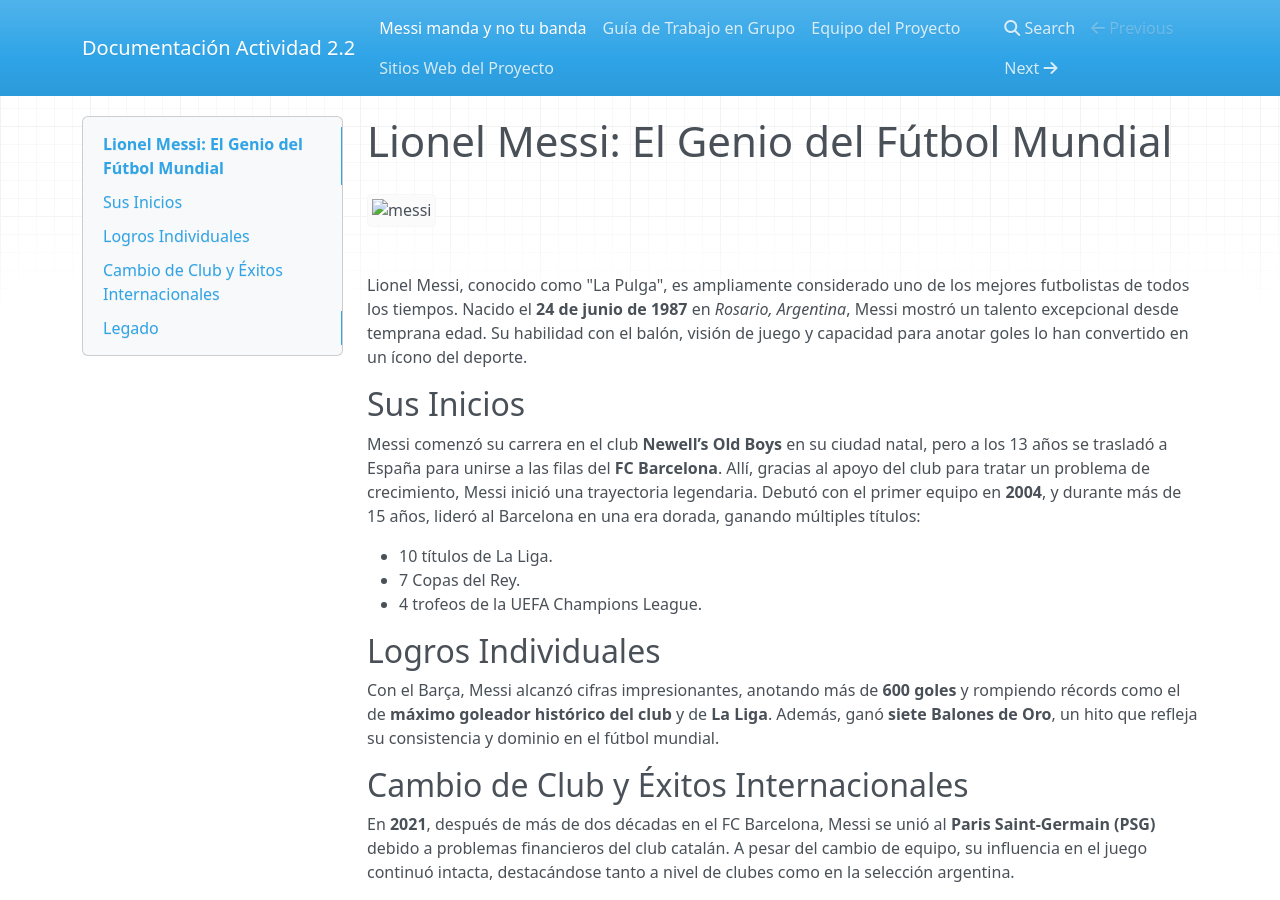
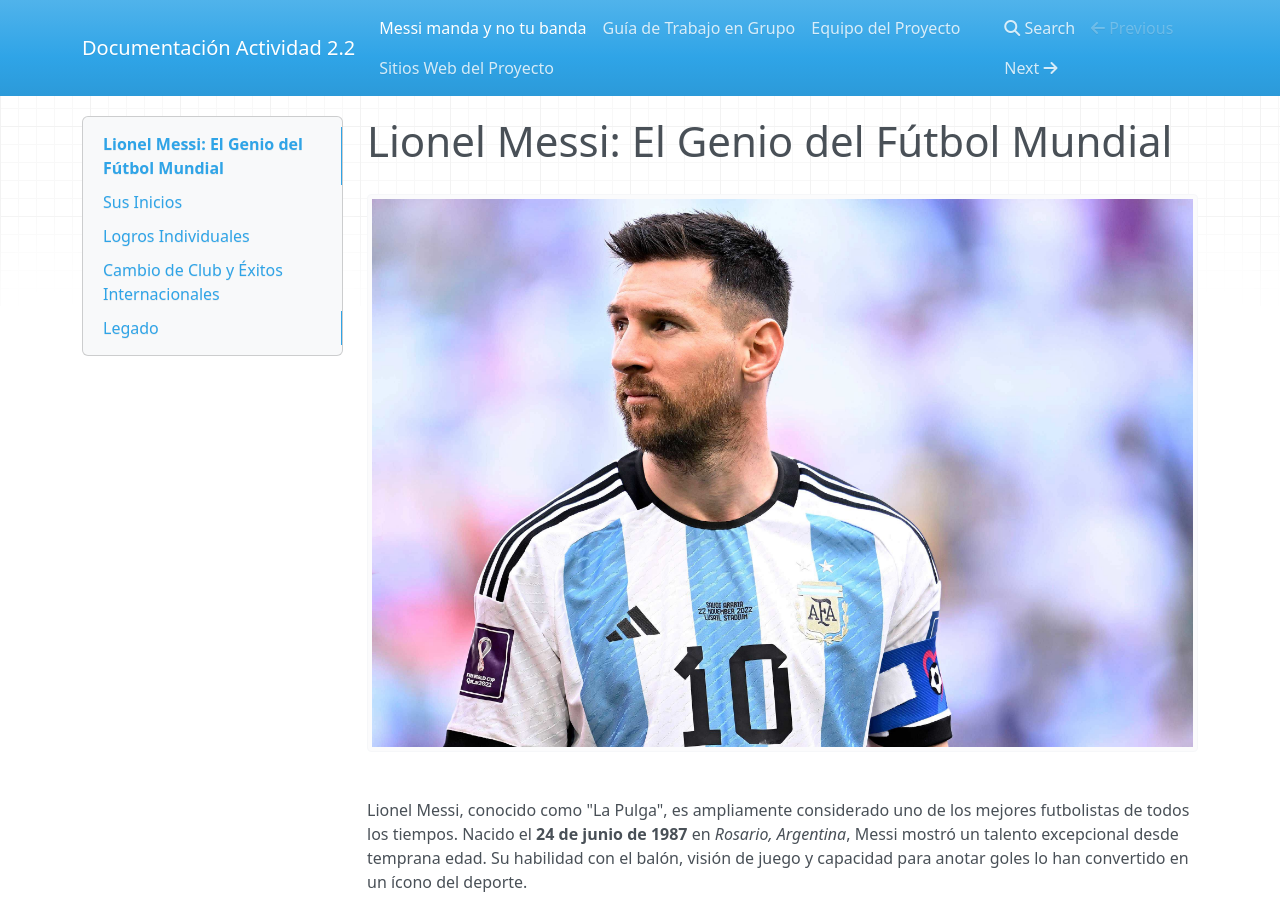
Before and after one commit to HerreraAngel/actividad22_3_ABM, an MkDocs documentation site: the page built from docs/index.md, in a window 1280 px wide and 900 px high. Built offline with MkDocs 1.6.1, drawn with Linux system fonts in a browser that asks for light colours; nearby versions of some CDN libraries.

Commit message:
Update index.md

```diff
--- a/docs/index.md
+++ b/docs/index.md
@@ -5,7 +5,7 @@
 ---
 
 # Lionel Messi: El Genio del Fútbol Mundial
-![messi](./img/messi.png)
+![messi](./imgMario/messi.png)
 
 Lionel Messi, conocido como "La Pulga", es ampliamente considerado uno de los mejores futbolistas de todos los tiempos. Nacido el **24 de junio de 1987** en *Rosario, Argentina*, Messi mostró un talento excepcional desde temprana edad. Su habilidad con el balón, visión de juego y capacidad para anotar goles lo han convertido en un ícono del deporte.
 
```
